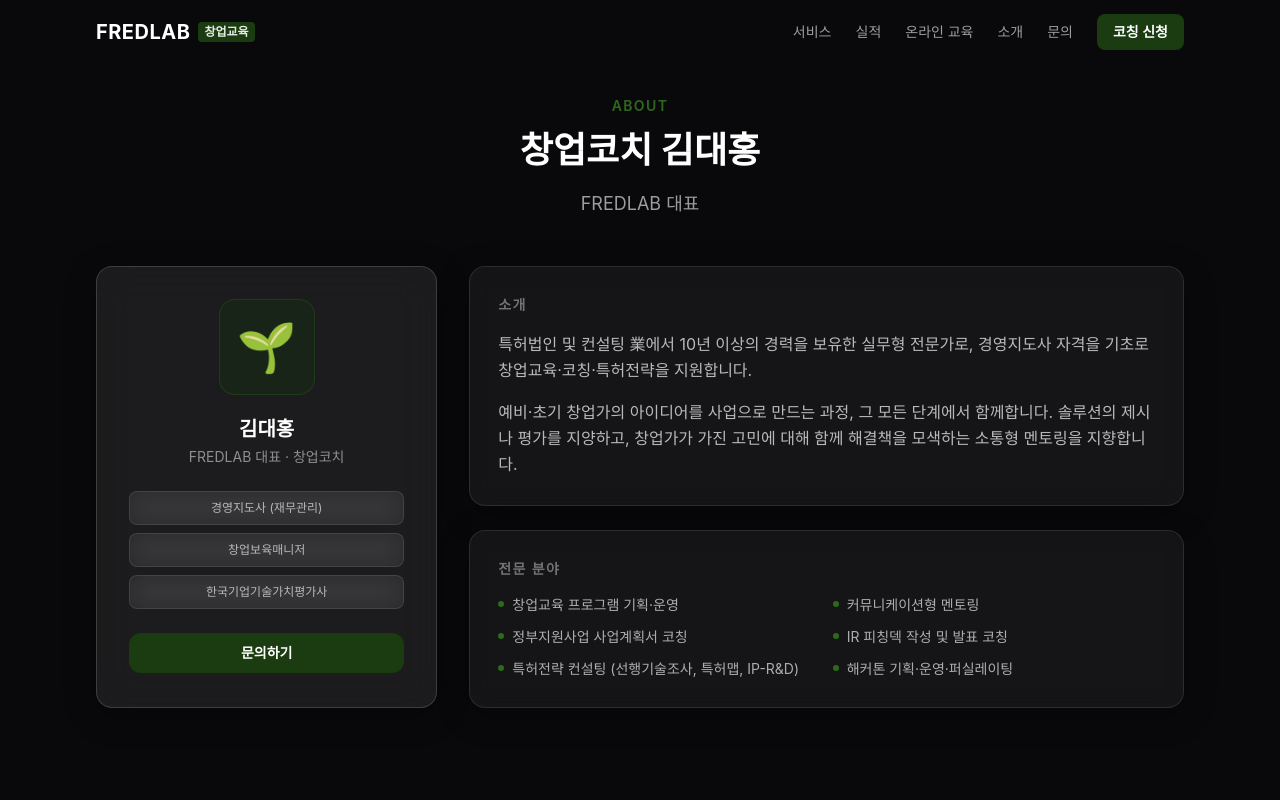
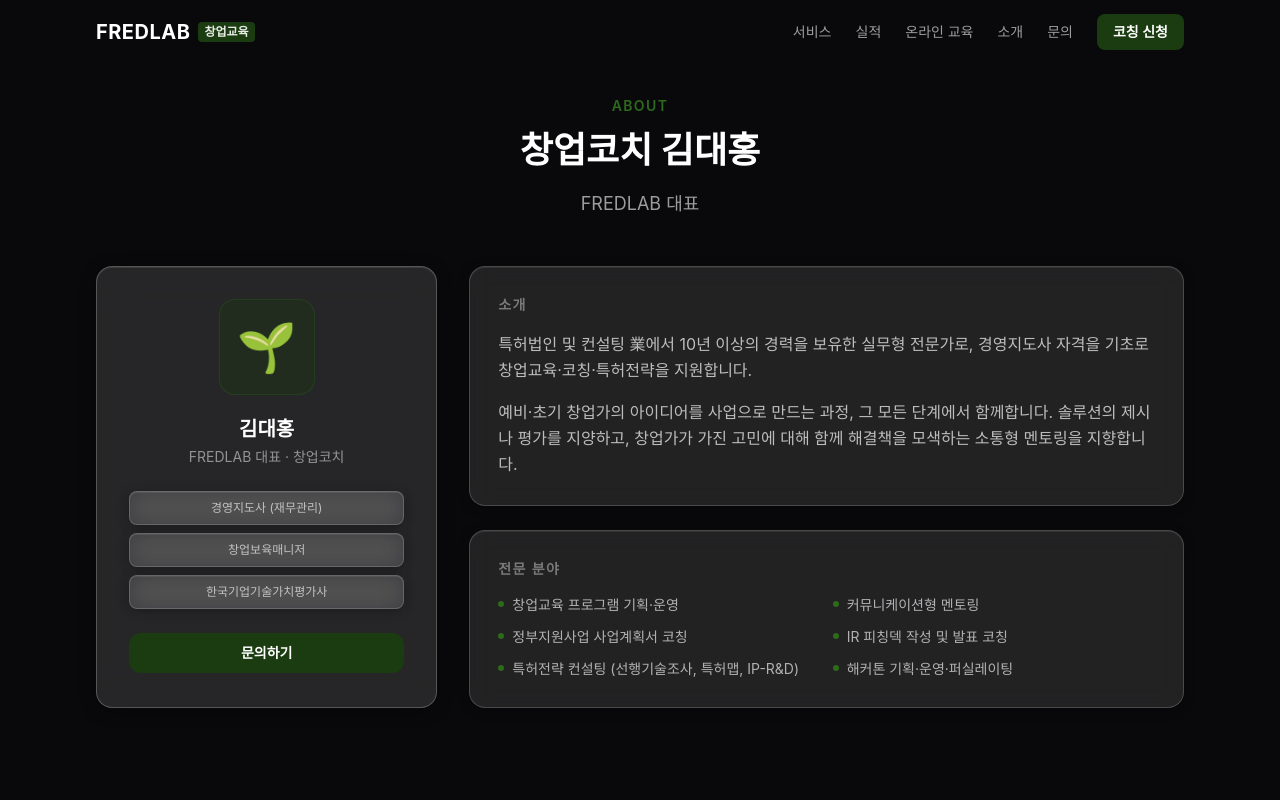
Before and after one commit to aerohero/fredlab-homepage, a Next.js app: page /about in a window 1280 px wide. Shown: the top 800 px of the page. Built offline with nearby package versions, Linux system fonts and the light colour scheme; a web font is replaced by a local one.

Commit message:
style: Glass UI 시인성 개선 (옵션 A) — 배경/테두리 투명도 + 그림자 추가
.glass: bg 5%→10%, border 10%→18%, box-shadow 추가
.glass-elevated: bg 8%→12%, border 15%→22%, box-shadow 추가

Co-Authored-By: Paperclip <noreply@paperclip.ing>

```diff
--- a/app/globals.css
+++ b/app/globals.css
@@ -27,10 +27,11 @@ body {
 
 /* Glass card utility */
 .glass {
-  background: rgba(255, 255, 255, 0.05);
+  background: rgba(255, 255, 255, 0.10);
   backdrop-filter: blur(12px);
   -webkit-backdrop-filter: blur(12px);
-  border: 1px solid rgba(255, 255, 255, 0.10);
+  border: 1px solid rgba(255, 255, 255, 0.18);
+  box-shadow: 0 2px 12px rgba(0, 0, 0, 0.3), inset 0 1px 0 rgba(255, 255, 255, 0.08);
 }
 
 .glass-hover:hover {
@@ -38,8 +39,9 @@ body {
 }
 
 .glass-elevated {
-  background: rgba(255, 255, 255, 0.08);
+  background: rgba(255, 255, 255, 0.12);
   backdrop-filter: blur(20px);
   -webkit-backdrop-filter: blur(20px);
-  border: 1px solid rgba(255, 255, 255, 0.15);
+  border: 1px solid rgba(255, 255, 255, 0.22);
+  box-shadow: 0 3px 16px rgba(0, 0, 0, 0.35), inset 0 1px 0 rgba(255, 255, 255, 0.10);
 }
```
